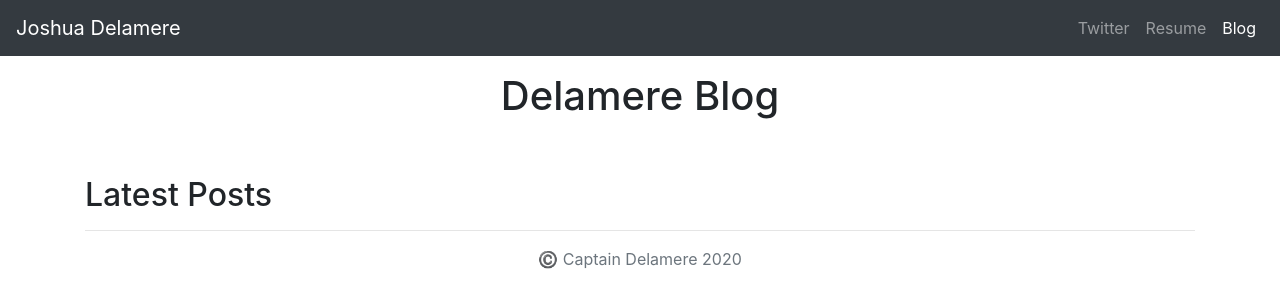
After one commit to habsul-rignyr/portfolio-project, a Django app: page /blog/ in a window 1280 px wide. The commit adds this page. Shown: the top 308 px of the page. Run offline with Django 3.2, Linux system fonts and the light colour scheme; data that the repository does not hold is empty; some libraries are stand-ins or nearby versions.

Commit message:
Blog functionality and polish

```diff
--- /dev/null
+++ b/blog/templates/blog/allblogs.html
@@ -0,0 +1,107 @@
+
+<!doctype html>
+<html lang="en">
+<head>
+    {% load static %}
+    <meta charset="utf-8">
+    <meta name="viewport" content="width=device-width, initial-scale=1, shrink-to-fit=no">
+    <meta name="description" content="">
+
+    <title>Delamere's Blog</title>
+
+    <link rel="canonical" href="https://getbootstrap.com/docs/4.5/examples/album/">
+
+    <!-- Bootstrap core CSS -->
+    <link rel="stylesheet" href="https://stackpath.bootstrapcdn.com/bootstrap/4.5.0/css/bootstrap.min.css" integrity="sha384-9aIt2nRpC12Uk9gS9baDl411NQApFmC26EwAOH8WgZl5MYYxFfc+NcPb1dKGj7Sk" crossorigin="anonymous">
+
+    <!-- Favicons -->
+    <link rel="apple-touch-icon" href="/docs/4.5/assets/img/favicons/apple-touch-icon.png" sizes="180x180">
+    <link rel="icon" href="/docs/4.5/assets/img/favicons/favicon-32x32.png" sizes="32x32" type="image/png">
+    <link rel="icon" href="/docs/4.5/assets/img/favicons/favicon-16x16.png" sizes="16x16" type="image/png">
+    <link rel="manifest" href="/docs/4.5/assets/img/favicons/manifest.json">
+    <link rel="mask-icon" href="/docs/4.5/assets/img/favicons/safari-pinned-tab.svg" color="#563d7c">
+    <link rel="icon" href="/docs/4.5/assets/img/favicons/favicon.ico">
+    <meta name="msapplication-config" content="/docs/4.5/assets/img/favicons/browserconfig.xml">
+    <meta name="theme-color" content="#563d7c">
+
+
+    <style>
+        .bd-placeholder-img {
+            font-size: 1.125rem;
+            text-anchor: middle;
+            -webkit-user-select: none;
+            -moz-user-select: none;
+            -ms-user-select: none;
+            user-select: none;
+        }
+
+        @media (min-width: 768px) {
+            .bd-placeholder-img-lg {
+                font-size: 3.5rem;
+            }
+        }
+    </style>
+    <!-- Custom styles for this template -->
+    <link href="album.css" rel="stylesheet">
+</head>
+<body>
+    <header>
+        <nav class="navbar navbar-expand-lg navbar-dark bg-dark">
+            <a class="navbar-brand" href="{% url 'home' %}">Joshua Delamere</a>
+            <button class="navbar-toggler" type="button" data-toggle="collapse" data-target="#navbarNav" aria-controls="navbarNav" aria-expanded="false" aria-label="Toggle navigation">
+                <span class="navbar-toggler-icon"></span>
+            </button>
+            <div class="collapse navbar-collapse" id="navbarNav">
+                <ul class="navbar-nav ml-auto">
+                    <li class="nav-item">
+                        <a class="nav-link" href="https://twitter.com/captaindelamere">Twitter</a>
+                    </li>
+                    <li class="nav-item">
+                        <a class="nav-link" href="{% static 'resume.pdf' %}">Resume</a>
+                    </li>
+                    <li class="nav-item">
+                        <a class="nav-link active" href="{% url 'allblogs' %}">Blog</a>
+                    </li>
+
+                </ul>
+            </div>
+        </nav>
+    </header>
+
+    <main role="main">
+        <div class="container">
+
+            <h1 class="text-center pt-3">Delamere Blog</h1>
+            <br />
+            <br />
+            <h2>Latest Posts</h2>
+            <hr />
+
+            {% for blog in blogs.all %}
+            <a href="{% url 'detail' blog.id %}"><h3>{{ blog.title}}</h3></a>
+            {{ blog.pub_date_pretty }}
+            <br />
+            <img class="img-fluid" src="{{ blog.image.url }}" height="200" width="200"/>
+            <br />
+            <br />
+            <p>{{ blog.summary }}</p>
+            <hr />
+            {% endfor %}
+
+
+        </div>
+
+    </main>
+
+    <footer class="text-muted">
+        <div class="container text-center">
+            <p> ©️ Captain Delamere {% now "Y" %}</p>
+
+        </div>
+    </footer>
+    <!-- JS, Popper.js, and jQuery -->
+    <script src="https://code.jquery.com/jquery-3.5.1.slim.min.js" integrity="sha384-DfXdz2htPH0lsSSs5nCTpuj/zy4C+OGpamoFVy38MVBnE+IbbVYUew+OrCXaRkfj" crossorigin="anonymous"></script>
+    <script src="https://cdn.jsdelivr.net/npm/popper.js@1.16.0/dist/umd/popper.min.js" integrity="sha384-Q6E9RHvbIyZFJoft+2mJbHaEWldlvI9IOYy5n3zV9zzTtmI3UksdQRVvoxMfooAo" crossorigin="anonymous"></script>
+    <script src="https://stackpath.bootstrapcdn.com/bootstrap/4.5.0/js/bootstrap.min.js" integrity="sha384-OgVRvuATP1z7JjHLkuOU7Xw704+h835Lr+6QL9UvYjZE3Ipu6Tp75j7Bh/kR0JKI" crossorigin="anonymous"></script>
+</body>
+</html>
--- /dev/null
+++ b/blog/urls.py
@@ -0,0 +1,8 @@
+from django.urls import path
+
+from . import views
+
+urlpatterns = [
+   path('', views.allblogs, name='allblogs'),
+   path('<int:blog_id>/', views.detail, name='detail')
+    ]
--- a/blog/views.py
+++ b/blog/views.py
@@ -1,3 +1,12 @@
-from django.shortcuts import render
+from django.shortcuts import render, get_object_or_404
+
+from .models import Blog
 
 # Create your views here.
+def allblogs(request):
+    blogs = Blog.objects
+    return render(request, 'blog/allblogs.html', {'blogs':blogs})
+
+def detail(request, blog_id):
+    detailblog = get_object_or_404(Blog, pk=blog_id)
+    return render(request, 'blog/detail.html', {'blog':detailblog})
--- a/portfolio/settings.py
+++ b/portfolio/settings.py
@@ -124,8 +124,12 @@ USE_TZ = True
 # Static files (CSS, JavaScript, Images)
 # https://docs.djangoproject.com/en/3.0/howto/static-files/
 
+STATICFILES_DIRS = [
+    os.path.join(BASE_DIR, 'portfolio/static/')
+    ]
+
+STATIC_ROOT = os.path.join(BASE_DIR, 'static')
 STATIC_URL = '/static/'
 
 MEDIA_ROOT = os.path.join(BASE_DIR, 'media')
-
 MEDIA_URL = '/media/'
--- a/portfolio/urls.py
+++ b/portfolio/urls.py
@@ -1,20 +1,5 @@
-"""portfolio URL Configuration
-
-The `urlpatterns` list routes URLs to views. For more information please see:
-    https://docs.djangoproject.com/en/3.0/topics/http/urls/
-Examples:
-Function views
-    1. Add an import:  from my_app import views
-    2. Add a URL to urlpatterns:  path('', views.home, name='home')
-Class-based views
-    1. Add an import:  from other_app.views import Home
-    2. Add a URL to urlpatterns:  path('', Home.as_view(), name='home')
-Including another URLconf
-    1. Import the include() function: from django.urls import include, path
-    2. Add a URL to urlpatterns:  path('blog/', include('blog.urls'))
-"""
 from django.contrib import admin
-from django.urls import path
+from django.urls import path, include
 from django.conf import settings
 from django.conf.urls.static import static
 import jobs.views
@@ -22,4 +7,5 @@ import jobs.views
 urlpatterns = [
     path('admin/', admin.site.urls),
     path('', jobs.views.home, name='home'),
+    path('blog/', include('blog.urls'))
     ] + static(settings.MEDIA_URL, document_root=settings.MEDIA_ROOT)
```
Also changed, not shown: blog/models.py (+6 -16 lines), blog/templates/blog/detail.html (added, +104 -0 lines), jobs/templates/jobs/home.html (+10 -7 lines), portfolio/static/meGirl.jpg (added), 1 other file.
